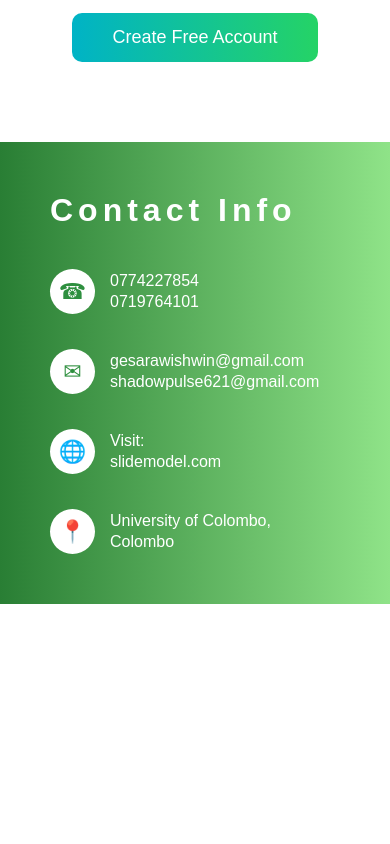
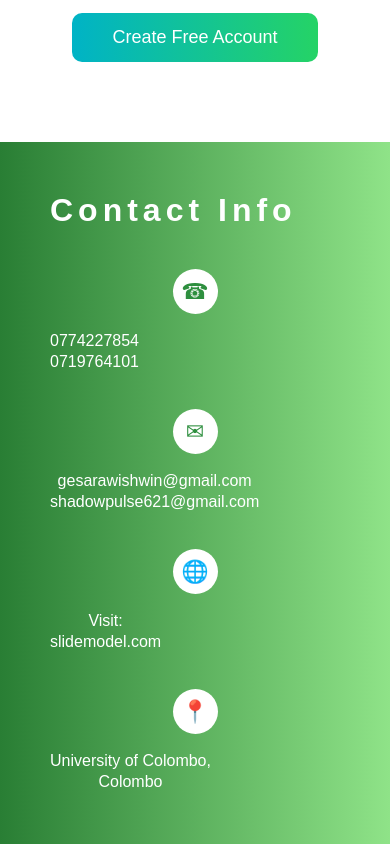
Before and after one commit to Wishwin-create/Compass---LK-, a website: page Front_end/Landing_page.html in a window 390 px wide. Shown: the part 3522-4366 px from the top of the page. Before the commit the page ends 4126 px from the top, so only its background shows below. Drawn offline with nearby package versions, Linux system fonts and the light colour scheme.

Commit message:
Update and makes screens responsive

```diff
--- a/Front_end/Calendar.css
+++ b/Front_end/Calendar.css
@@ -246,3 +246,26 @@ header {
     align-items: center;
     gap: 15px;
 }
+
+/* ===== RESPONSIVE STYLES ===== */
+
+@media (max-width: 768px) {
+    .contact-grid {
+        grid-template-columns: 1fr 1fr;
+    }
+}
+
+@media (max-width: 480px) {
+    .contact-grid {
+        grid-template-columns: 1fr;
+    }
+
+    .contact-item {
+        flex-direction: column;
+        text-align: center;
+    }
+
+    .icon-circle {
+        margin: 0 auto;
+    }
+}
--- a/Front_end/Landing_page.html
+++ b/Front_end/Landing_page.html
@@ -140,9 +140,9 @@
             <div class="icon-circle">
                 ✉
             </div>
-            <div>
-                <p>gesarawishwin@gmail.com</p>
-                <p>shadowpulse621@gmail.com</p>
+            <div class="emails">
+                <p><a href="mailto:gesarawishwin@gmail.com">gesarawishwin@gmail.com</a></p>
+                <p><a href="mailto:shadowpulse621@gmail.com">shadowpulse621@gmail.com</a></p>
             </div>
         </div>
 
--- a/Front_end/Landing_page_styles.css
+++ b/Front_end/Landing_page_styles.css
@@ -295,3 +295,35 @@
     align-items: center;
     gap: 15px;
 }
+
+.emails a {
+    color: inherit;
+    text-decoration: none;
+}
+
+.emails a:hover {
+    text-decoration: underline;
+}
+
+/* ===== RESPONSIVE STYLES ===== */
+
+@media (max-width: 768px) {
+    .contact-grid {
+        grid-template-columns: 1fr 1fr;
+    }
+}
+
+@media (max-width: 480px) {
+    .contact-grid {
+        grid-template-columns: 1fr;
+    }
+
+    .contact-item {
+        flex-direction: column;
+        text-align: center;
+    }
+
+    .icon-circle {
+        margin: 0 auto;
+    }
+}
--- a/Front_end/destination_detail.css
+++ b/Front_end/destination_detail.css
@@ -233,3 +233,26 @@ body {
 #addToItineraryBtn:hover{
     background-color:#1a5fd1;
 }
+
+/* ===== RESPONSIVE STYLES ===== */
+
+@media (max-width: 768px) {
+    .contact-grid {
+        grid-template-columns: 1fr 1fr;
+    }
+}
+
+@media (max-width: 480px) {
+    .contact-grid {
+        grid-template-columns: 1fr;
+    }
+
+    .contact-item {
+        flex-direction: column;
+        text-align: center;
+    }
+
+    .icon-circle {
+        margin: 0 auto;
+    }
+}
--- a/Front_end/destination_styles.css
+++ b/Front_end/destination_styles.css
@@ -166,3 +166,27 @@ nav a {
     align-items: center;
     gap: 15px;
 }
+
+
+/* ===== RESPONSIVE STYLES ===== */
+
+@media (max-width: 768px) {
+    .contact-grid {
+        grid-template-columns: 1fr 1fr;
+    }
+}
+
+@media (max-width: 480px) {
+    .contact-grid {
+        grid-template-columns: 1fr;
+    }
+
+    .contact-item {
+        flex-direction: column;
+        text-align: center;
+    }
+
+    .icon-circle {
+        margin: 0 auto;
+    }
+}
--- a/Front_end/itinerary.css
+++ b/Front_end/itinerary.css
@@ -298,3 +298,26 @@ h1{
     background-color: #c0392b;
     transform: scale(1.05);
 }
+
+/* ===== RESPONSIVE STYLES ===== */
+
+@media (max-width: 768px) {
+    .contact-grid {
+        grid-template-columns: 1fr 1fr;
+    }
+}
+
+@media (max-width: 480px) {
+    .contact-grid {
+        grid-template-columns: 1fr;
+    }
+
+    .contact-item {
+        flex-direction: column;
+        text-align: center;
+    }
+
+    .icon-circle {
+        margin: 0 auto;
+    }
+}
--- a/Front_end/profile.css
+++ b/Front_end/profile.css
@@ -123,3 +123,26 @@ input:disabled {
     font-weight: bold;
     cursor: pointer;
 }
+
+/* ===== RESPONSIVE STYLES ===== */
+
+@media (max-width: 768px) {
+    .contact-grid {
+        grid-template-columns: 1fr 1fr;
+    }
+}
+
+@media (max-width: 480px) {
+    .contact-grid {
+        grid-template-columns: 1fr;
+    }
+
+    .contact-item {
+        flex-direction: column;
+        text-align: center;
+    }
+
+    .icon-circle {
+        margin: 0 auto;
+    }
+}
```
Also changed, not shown: Front_end/destination_detail.html (+1 -0 lines), Front_end/itinerary.html (+2 -1 lines), Front_end/profile.html (+1 -0 lines).
